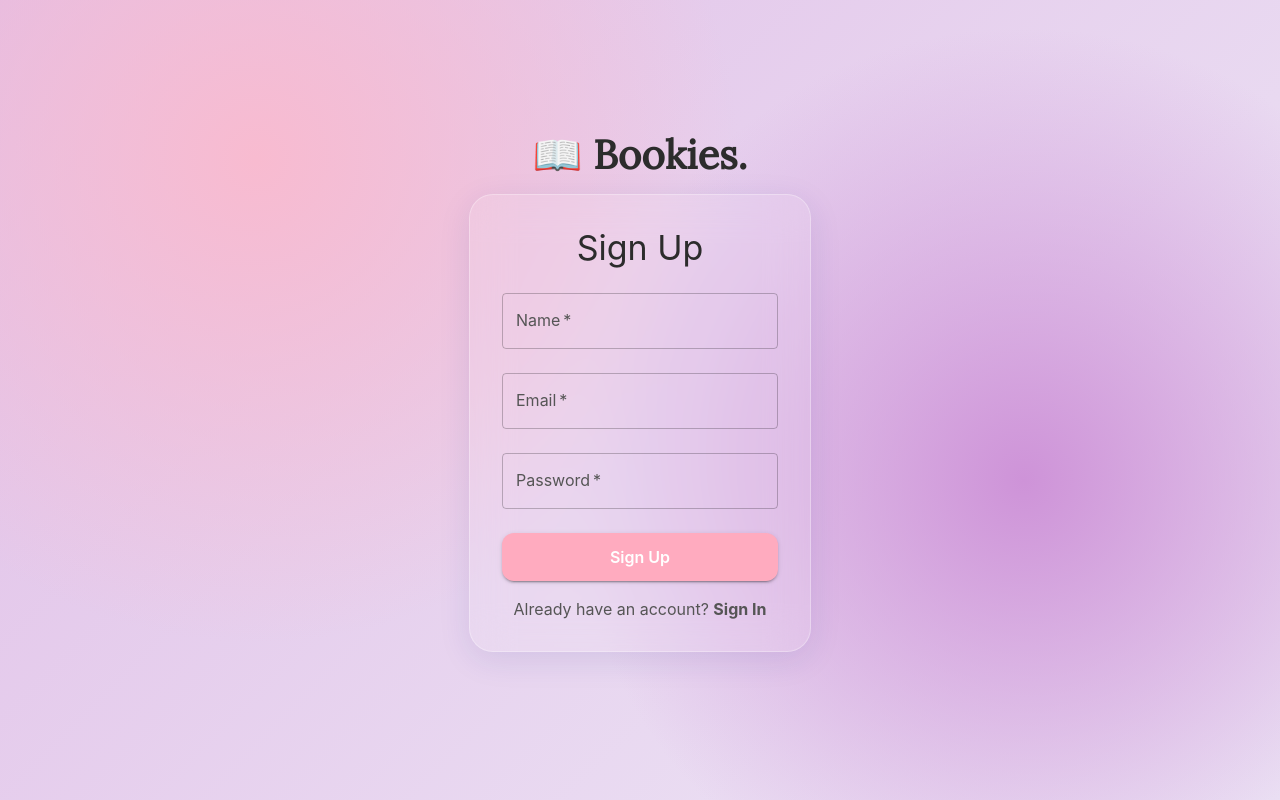
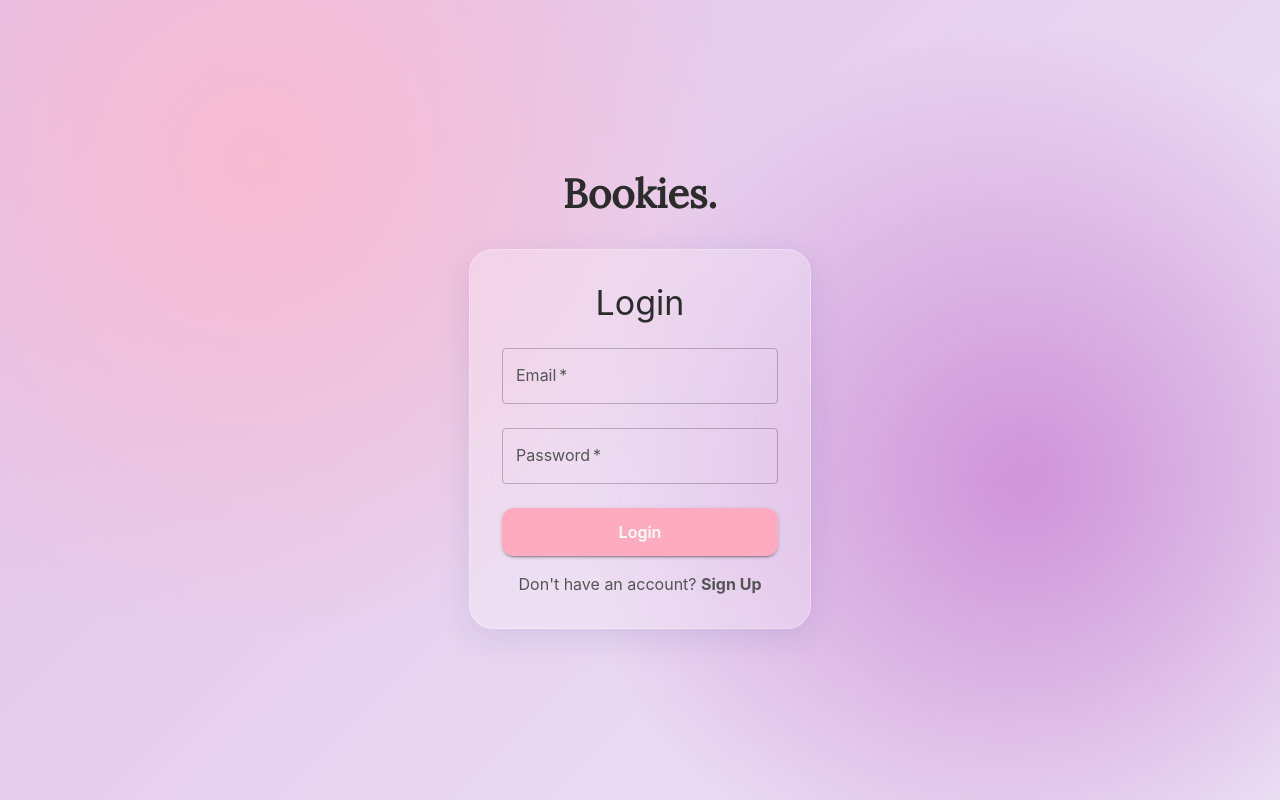
Before and after one commit to Pankaj7808/Bookies_Frontend, a React (Vite) app: page / in a window 1280 px wide. Built offline with nearby package versions, Linux system fonts and the light colour scheme.

Commit message:
feat: login/signup

```diff
--- a/src/App.jsx
+++ b/src/App.jsx
@@ -2,8 +2,10 @@ import React from "react";
 import { ThemeProvider } from "@mui/material/styles";
 import CssBaseline from "@mui/material/CssBaseline"; // ✅ Added import
 import { Box } from "@mui/material";
-import SignUp from "./SignUp";
+
 import theme from "./theme/theme";
+
+import AuthPage from "./AuthPage";
 
 export const GradientBackground = ({ children }) => {
   return (
@@ -48,7 +50,7 @@ function App() {
       <ThemeProvider theme={theme}>
         <CssBaseline />
         <GradientBackground>
-          <SignUp />
+          <AuthPage />
         </GradientBackground>
       </ThemeProvider>
     </>
--- /dev/null
+++ b/src/AuthPage.jsx
@@ -0,0 +1,17 @@
+import { useState } from "react";
+import Login from "./Login";
+import SignUp from "./SignUp";
+import { Box } from "@mui/material";
+
+const AuthPage = () => {
+  const [isLogin, setIsLogin] = useState(true);
+  const toggleAuth = () => setIsLogin((prev) => !prev);
+
+  return (
+    <Box>
+      {isLogin ? <Login onToggle={toggleAuth} /> : <SignUp onToggle={toggleAuth} />}
+    </Box>
+  );
+};
+
+export default AuthPage;
--- a/src/Login.jsx
+++ b/src/Login.jsx
@@ -5,46 +5,49 @@ import {
   Typography,
   Stack,
   Button,
+  useMediaQuery,
+  useTheme,
 } from "@mui/material";
 
-function SignUp() {
+function Login({ onToggle }) {
+  const theme = useTheme();
+  const isSmallScreen = useMediaQuery(theme.breakpoints.down("sm"));
+
   return (
-    <Box>
+    <Box sx={{ width: "100%" }}>
       <Typography
         variant="h1"
-        sx={{ fontFamily: "'Lora', serif", fontWeight: 600, ml: 12 }}
+        sx={{
+          fontFamily: "'Lora', serif",
+          fontWeight: 600,
+          textAlign: "center",
+          mb: 4,
+        }}
       >
-        📖 Bookies.
+        Bookies.
       </Typography>
 
       <Box
         sx={{
           display: "flex",
           justifyContent: "center",
-          height: 450,
-          maxWidth: 500,
           width: "100%",
-          p: 4,
         }}
       >
         <Paper
           elevation={5}
           sx={{
-            maxWidth: 600,
             width: "100%",
+            maxWidth: isSmallScreen ? 340 : 700,
             p: 4,
             borderRadius: 6,
-            background: "rgba(255, 255, 255, 0.10)",
-            backdropFilter: "blur(20px)",
-            border: "1px solid rgba(255, 255, 255, 0.3)",
           }}
         >
           <Typography variant="h4" textAlign="center" mb={3}>
-            Sign Up
+            Login
           </Typography>
 
           <Stack spacing={3}>
-
             <TextField variant="outlined" label="Email" required fullWidth />
             <TextField
               variant="outlined"
@@ -56,16 +59,22 @@ function SignUp() {
           </Stack>
 
           <Button variant="contained" fullWidth sx={{ mt: 3 }}>
-            Sign Up
+            Login
           </Button>
-          <Typography sx={{ mt: 2 }}>
-            Already have an account?{" "}
-            <Typography
+
+          <Typography sx={{ mt: 2, textAlign: "center" }}>
+            Don't have an account?{" "}
+            <Box
               component="span"
-              sx={{ fontWeight: 500, cursor: "pointer" ,font:"bold"}}
+              sx={{
+                fontWeight: "bold",
+                cursor: "pointer",
+                display: "inline",
+              }}
+              onClick={onToggle}
             >
-              Sign In
-            </Typography>
+              Sign Up
+            </Box>
           </Typography>
         </Paper>
       </Box>
@@ -73,4 +82,4 @@ function SignUp() {
   );
 }
 
-export default SignUp;
+export default Login;
--- a/src/SignUp.jsx
+++ b/src/SignUp.jsx
@@ -5,45 +5,42 @@ import {
   Typography,
   Stack,
   Button,
+  useMediaQuery,
+  useTheme,
 } from "@mui/material";
 
-const SignUp = () => {
+const SignUp = ({ onToggle }) => {
+  const theme = useTheme();
+  const isSmallScreen = useMediaQuery(theme.breakpoints.down("sm"));
+
   return (
-    <Box>
+    <Box sx={{ width: "100%" }}>
       <Typography
         variant="h1"
         sx={{
           fontFamily: "'Lora', serif",
           fontWeight: 600,
-          textAlign: 'center',
-
-
+          textAlign: "center",
+          mb: 4,
         }}
       >
-        📖 Bookies.
+        Bookies.
       </Typography>
 
       <Box
         sx={{
           display: "flex",
           justifyContent: "center",
-          height: 490,
-          maxWidth: 500,
           width: "100%",
-          p: 2,
-          mx: "auto",
         }}
       >
         <Paper
           elevation={5}
           sx={{
-            maxWidth: 600,
             width: "100%",
+            maxWidth: isSmallScreen ? 340 : 500,
             p: 4,
             borderRadius: 6,
-            background: "rgba(255, 255, 255, 0.10)",
-            backdropFilter: "blur(20px)",
-            border: "1px solid rgba(255, 255, 255, 0.3)",
           }}
         >
           <Typography variant="h4" textAlign="center" mb={3}>
@@ -66,13 +63,18 @@ const SignUp = () => {
             Sign Up
           </Button>
 
-          <Typography sx={{ mt: 2, textAlign: 'center' }}>
+          <Typography sx={{ mt: 2, textAlign: "center" }}>
             Already have an account?{" "}
             <Box
               component="span"
-              sx={{ fontWeight: 'bold', cursor: "pointer", display: "inline" }}
+              sx={{
+                fontWeight: "bold",
+                cursor: "pointer",
+                display: "inline",
+              }}
+              onClick={onToggle}
             >
-              Sign In
+              Login
             </Box>
           </Typography>
         </Paper>
--- a/src/theme/theme.js
+++ b/src/theme/theme.js
@@ -2,24 +2,24 @@ import { createTheme } from '@mui/material/styles';
 
 const theme = createTheme({
   palette: {
-    mode: 'light', // soft light mode
+    mode: 'light',
     background: {
-      default: 'linear-gradient(135deg, #f6d365 0%, #fda085 100%)', // soft warm gradient background
-      paper: 'rgba(255, 255, 255, 0.3)', // semi-transparent paper for glass effect
+      default: 'linear-gradient(135deg, #f6d365 0%, #fda085 100%)',
+      paper: 'rgba(255, 255, 255, 0.3)',
     },
     primary: {
-      main: '#4a4a4a', // dark gray for main text
+      main: '#4a4a4a',
     },
     secondary: {
-      main: '#ffabbfff', // soft pink accent for buttons or highlights
+      main: '#ffabbfff',
     },
     text: {
-      primary: '#2c2c2c', // dark text
-      secondary: '#555555', // secondary text
+      primary: '#2c2c2c',
+      secondary: '#555555',
     },
   },
   typography: {
-    fontFamily: `'Poppins', 'Inter', sans-serif`, // modern fonts
+    fontFamily: `'Poppins', 'Inter', sans-serif`,
     h1: {
       fontWeight: 700,
       fontSize: '2.5rem',
@@ -31,8 +31,8 @@ const theme = createTheme({
     },
   },
   shape: {
-    borderRadius: 4, // nice rounded corners
-  },
+    borderRadius: 4,
+    },
   components: {
     MuiPaper: {
       styleOverrides: {
```
